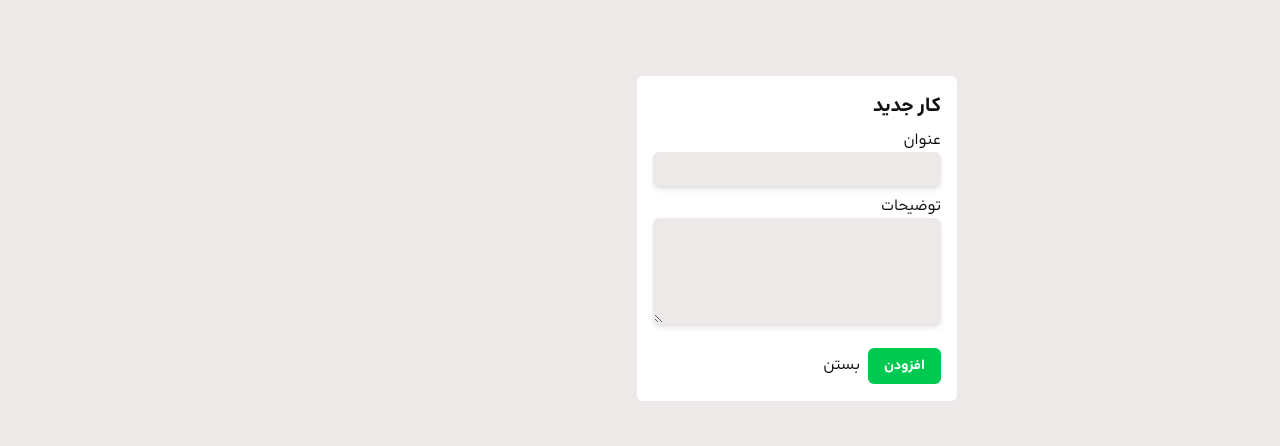
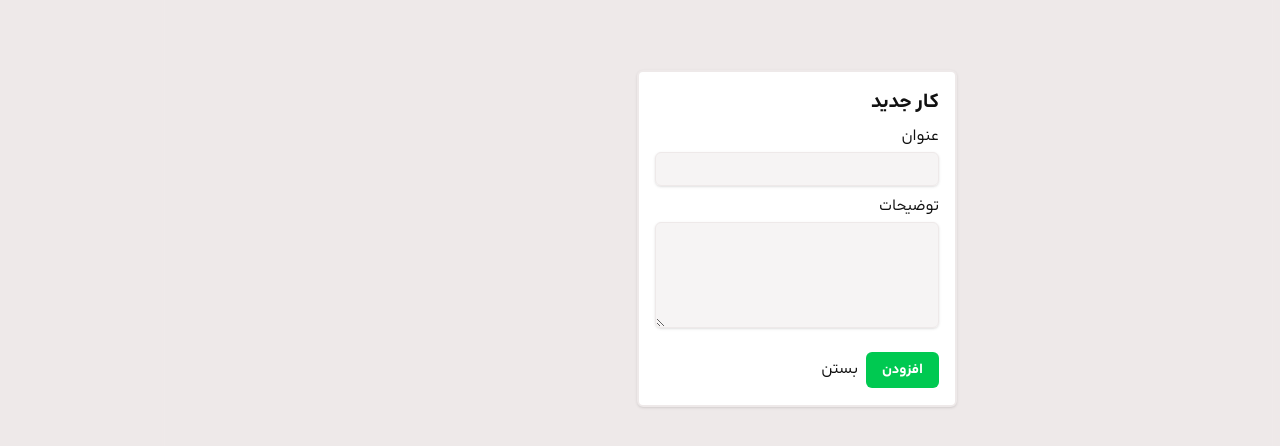
Before and after one commit to amirhirx/react-todo-app, a React (Vite) app: page / in a window 1280 px wide. Both pictures are taken after a click on the button "کار جدید". Shown: the part 162-608 px from the top of the page. Built offline with nearby package versions, Linux system fonts and the light colour scheme.

Commit message:
Update TaskModal Styles

```diff
--- a/src/components/TaskModal.tsx
+++ b/src/components/TaskModal.tsx
@@ -19,7 +19,7 @@ export default function TaskModal({
 }) {
     return (
         <div className="w-full h-full backdrop-blur-xs fixed top-0 left-0 flex items-center justify-center z-10">
-            <div className="bg-[var(--primary-color)] my-4 w-80 mx-auto rounded-md p-4 popup-animation">
+            <div className="bg-[var(--primary-color)] my-4 w-80 mx-auto rounded-md p-4 popup-animation shadow border-2 border-[var(--secondary-color)]">
                 <h2 className="font-bold text-xl text-[var(--text-color)]">
                     {title}
                 </h2>
@@ -34,7 +34,7 @@ export default function TaskModal({
                         id="new-task-title"
                         name="new-task-title"
                         type="text"
-                        className="w-full border border-[var(--secondary-color)] bg-[var(--secondary-color)] rounded-md outline-none px-2 py-1 shadow-md text-[var(--text-color)]"
+                        className="w-full border border-[var(--secondary-color)] bg-[var(--secondary-color)]/50 rounded-md outline-none mt-1 px-2 py-1 shadow text-[var(--text-color)]"
                         value={task.title}
                         onChange={(event) => {
                             setTask((prev) => {
@@ -56,7 +56,7 @@ export default function TaskModal({
                         name="new-task-text"
                         id="new-task-text"
                         rows={4}
-                        className="w-full min-w-full max-w-full min-h-12 border border-[var(--secondary-color)] bg-[var(--secondary-color)] rounded-md outline-none px-2 py-1 shadow-md text-[var(--text-color)]"
+                        className="w-full min-w-full max-w-full min-h-12 border border-[var(--secondary-color)] bg-[var(--secondary-color)]/50 rounded-md outline-none mt-1 px-2 py-1 shadow text-[var(--text-color)]"
                         value={task.text}
                         onChange={(event) => {
                             setTask((prev) => {
@@ -72,7 +72,7 @@ export default function TaskModal({
                     {clickHandlerText}
                 </button>
                 <button
-                    className="m-2 text-[var(--text-color)]"
+                    className="m-2 text-[var(--text-color)] cursor-pointer"
                     onClick={closeHandler}
                 >
                     بستن
```
